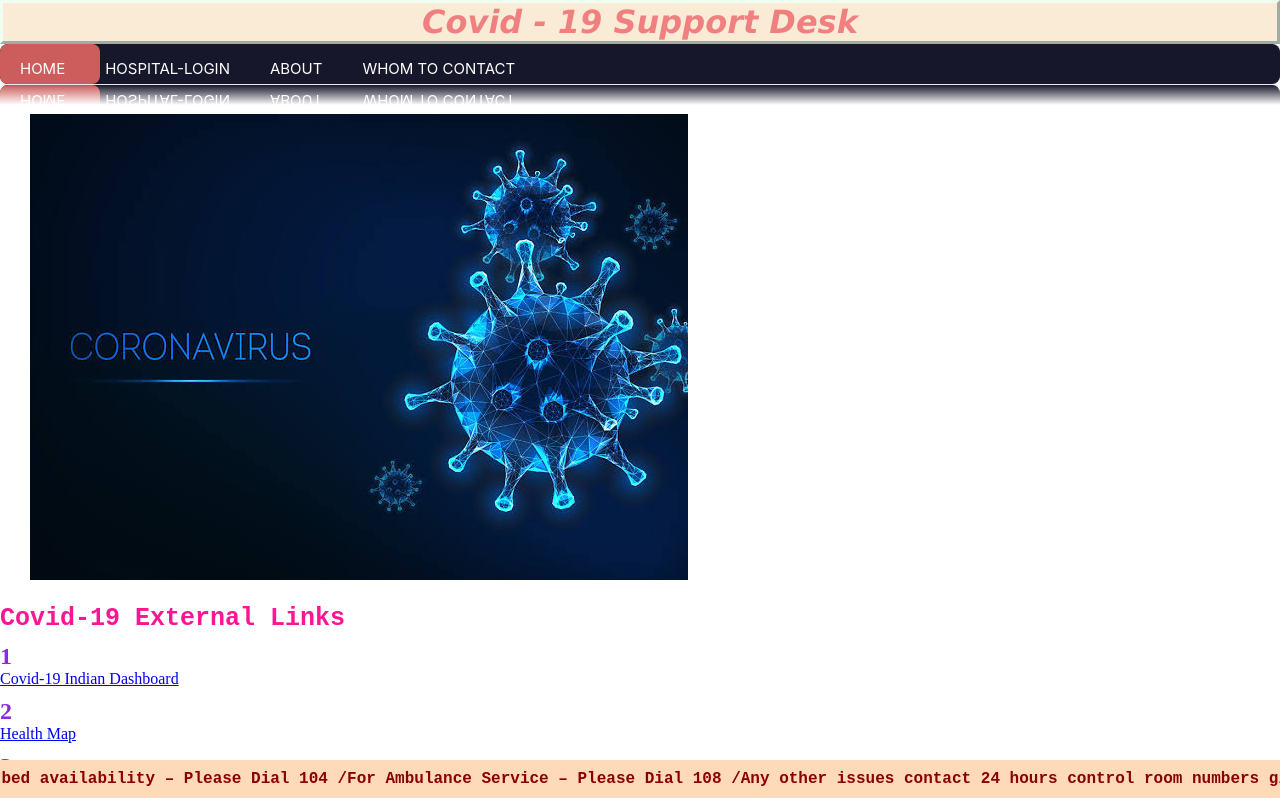
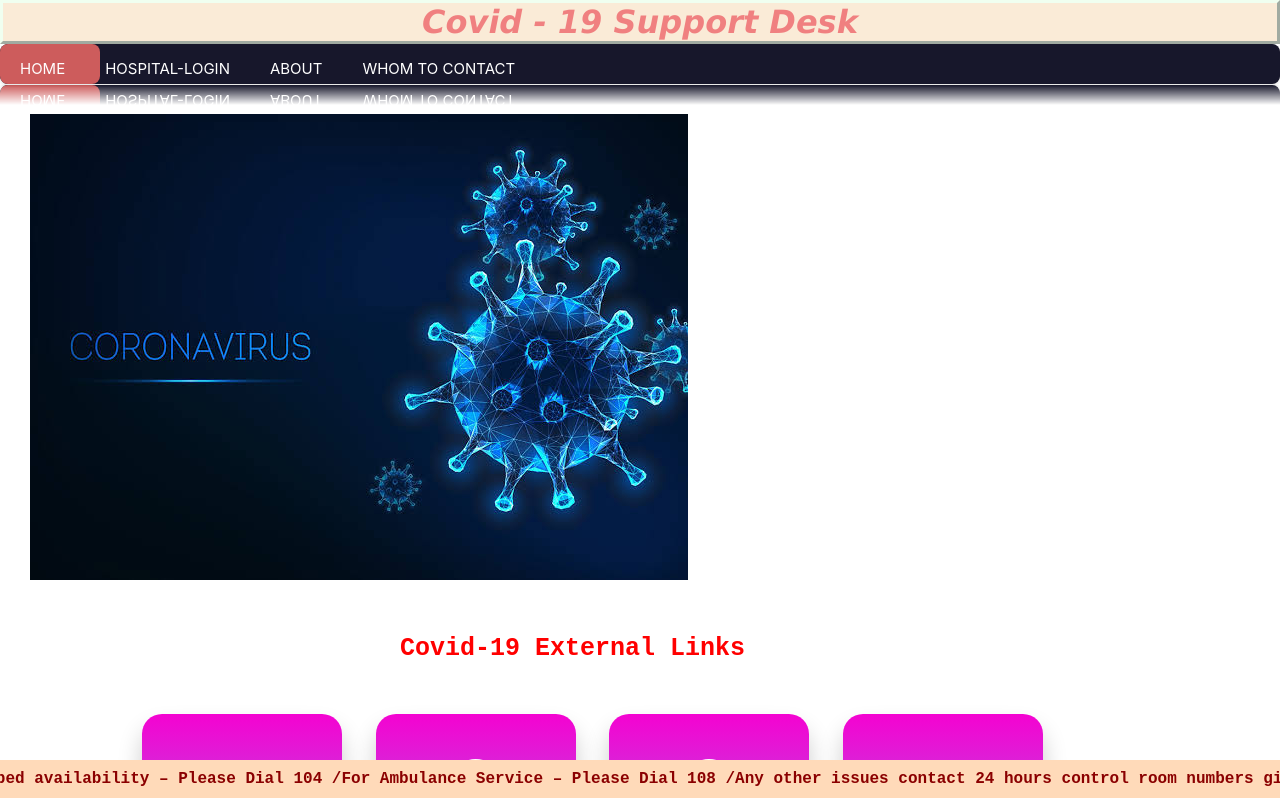
Before and after one commit to RoshiniSukumar/Covid-19-Support-Desk, a React (Create React App) app: page /about in a window 1280 px wide. Shown: the top 798 px of the page. Built offline with nearby package versions, Linux system fonts and the light colour scheme.

Commit message:
exlinks css

```diff
--- a/src/components/function/Exlinks.css
+++ b/src/components/function/Exlinks.css
@@ -9,23 +9,24 @@
 }
 .external{
     font-size: 25px;
-    font-weight: bold;
-    color:deeppink;
+    font-weight: bolder;
+    color:red;
+    white-space: nowrap;
     font-family: 'Courier New', Courier, monospace;
     margin-top: 520px;
     margin-bottom: 10px;
-    text-align: left;
+    text-align: center;
+    position:relative;
+    left:400px;
+
 }
-.links{
-    margin-bottom: 10px;
-    font-family: 'Times New Roman', Times, serif;
-    color:blueviolet;
-}
-.linkfour{
+
+
+/*.linkfour{
     margin-bottom: 40px;
     font-family: 'Times New Roman', Times, serif;
     color:blueviolet;
-}
+}*/
 
 /*social media bar*/
 /*.fa{
@@ -59,10 +60,10 @@
 .fa-whatsapp{
     background: green;
     color:white;
-}*/
+}
 .sci{
     margin-bottom:50px;
-}
+}*/
 /*
  body{
      margin:0;
@@ -126,3 +127,131 @@
      padding:20px;
  }
 */
+
+/*.smbox ul{
+    position:absolute;
+    left:50%;
+    top:50%;
+    transform:translate(-50%,-50%);
+    display:inline-flex;
+}
+.smbox ul li{
+    margin:0 20px;
+}
+.smbox ul li .fa{
+    font-size: 120px;
+    margin-top:60px;
+    line-height: 80px;
+    color:gray;
+    transition:.3s;
+}
+.smbox ul li a{
+    position:relative;
+    display:block;
+    width:200px;
+    height:200px;
+    border:1px solid gray;
+    border-radius:50%;
+    text-align: center;
+    transition:.3s;
+}
+.smbox ul li .fa{color:#ffffff;}
+.smbox ul li a{border:1px solid #ffffff;}
+.smbox ul li:nth-child(1) a{background-color: #3b5998;}
+.smbox ul li:nth-child(2) a{background-color: #0084b4;}
+.smbox ul li:nth-child(3) a{background-color: #211f1f;}
+.smbox ul li:nth-child(4) a{background-color: red;}
+.smbox ul li:nth-child(5) a{background-color: #25d366;}*/
+
+
+
+
+/*card*/
+.links{
+    display:flex;
+    justify-content: center;
+    align-items: center;
+    min-height: 12px;
+    background:white;
+    background-attachment: fixed;
+    margin-bottom:10px;
+    padding: 0;
+    box-sizing: border-box;
+    font-family: sans-serif;
+}
+
+
+.contains{
+    position: relative;
+    width:550px;
+    padding:0px;
+    display:flex;
+    justify-content: center;
+    align-items:center;
+    flex-wrap:wrap;
+
+}
+.contains .card{
+    position:relative;
+    left:-220px;
+    right:0px;
+    top:500px;
+    width:200px;
+    height:300px;
+    background: #fff;
+    margin:10px;
+    border-radius:20px;
+    overflow:auto;
+    box-shadow:0 15px 25px rgba(0,0,0,0.2);
+    transition:0.5s;
+    margin-bottom: 70px;
+
+}
+.contains:hover .card{
+    filter:blur(10px);
+    transform:scale(0.9);
+    opacity:0.5;
+}
+.contains .card:hover{
+    filter:blur(0px);
+    transform:scale(1.1);
+    opacity:1;
+}
+.contains .card .circle{
+    position: relative;
+    width:100%;
+    height:100%;
+    background:linear-gradient(180deg,#f403d1,#64b5f6);
+    clip-path:circle(180px at center 0);
+    text-align:center;
+
+}
+.contains .card .contents h2{
+    color:#666;
+    font-size: 500px;
+    margin:0px;
+
+
+}
+.contains .card .circle h2{
+    color:#fff;
+    font-size:4.5em;
+    padding:30px 0;
+    text-align: center;
+
+}
+.contains .card .contents{
+    position: absolute;
+    bottom:5px;
+    padding:50px;
+    padding-left: 50px;
+    align-items:center;
+    font-size: 15px;
+
+}
+.contains .card .contents a{
+    color:#666;
+    text-align:center;
+    text-decoration: none;
+
+}
```
